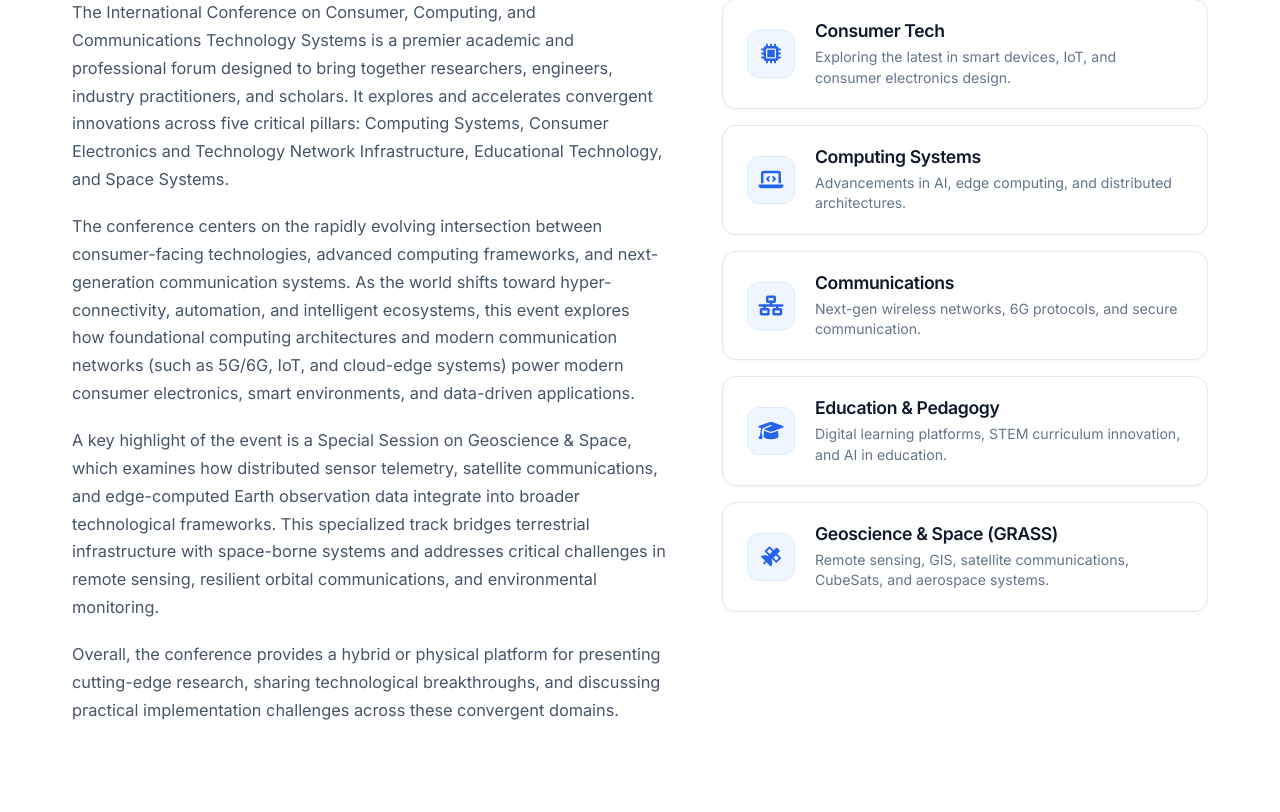
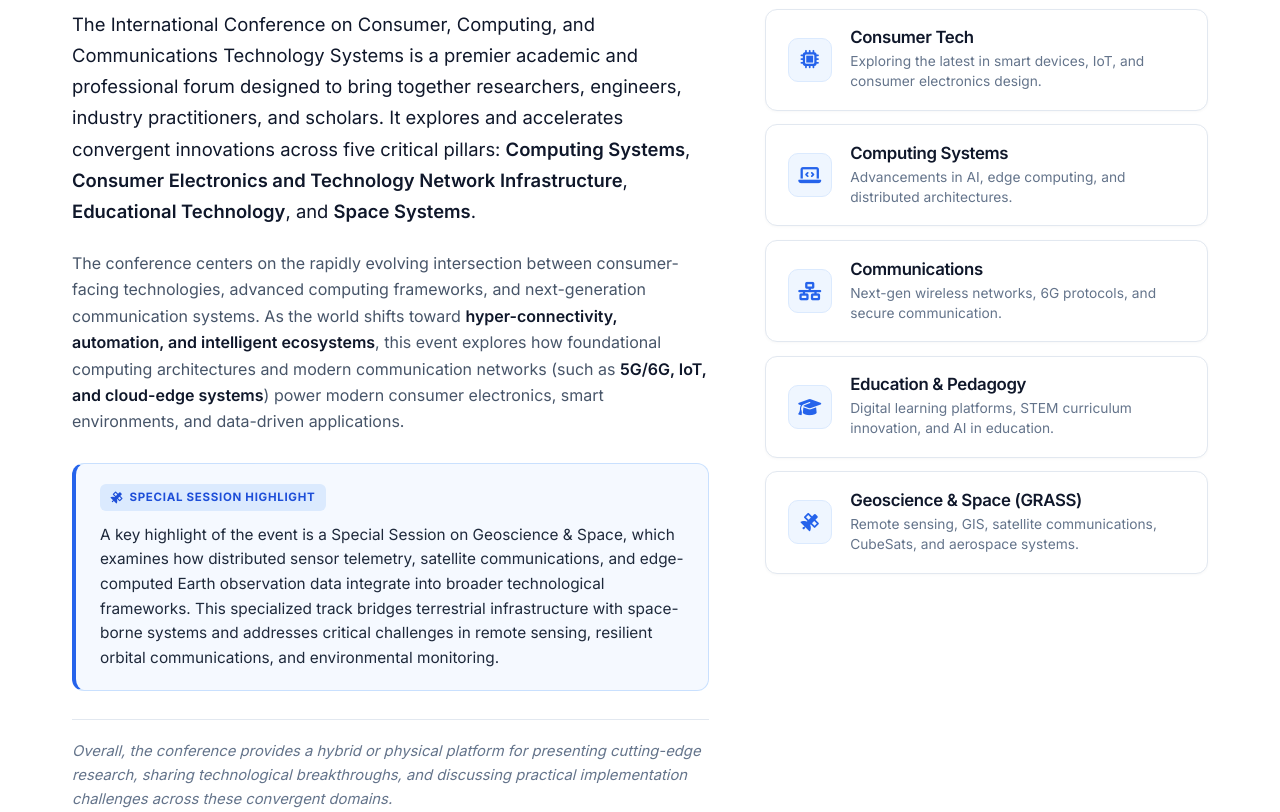
Before and after one commit to justinovate/i3cts, a React (Vite) app: page / in a window 1280 px wide. Shown: the part 1228-2040 px from the top of the page. Built offline with nearby package versions, Linux system fonts and the light colour scheme.

Commit message:
Refine About the Conference section: editorial typography hierarchy & special session card

```diff
--- a/src/components/About.css
+++ b/src/components/About.css
@@ -6,83 +6,154 @@
 
 .about-intro-subtitle {
   max-width: 850px;
-  margin: -1.5rem auto 3rem;
+  margin: -1.5rem auto 3.5rem;
   text-align: center;
-  font-size: 1.1rem;
-  color: var(--text-muted);
+  font-size: 1.125rem;
+  color: #475569;
   line-height: 1.55;
+  font-weight: 400;
 }
 
 .about-grid {
   display: grid;
-  grid-template-columns: 1.1fr 0.9fr;
+  grid-template-columns: 1.18fr 0.82fr;
   gap: 3.5rem;
   align-items: start;
 }
 
-.about-text {
-  font-size: 1.02rem;
-  margin-bottom: 1.25rem;
-  color: var(--text-muted);
-  line-height: 1.7;
+/* Editorial Typography (Left Column) */
+.about-content {
+  display: flex;
+  flex-direction: column;
 }
 
+.about-lead-text {
+  font-size: 1.15rem;
+  line-height: 1.7;
+  color: #0f172a;
+  margin-bottom: 1.4rem;
+  font-weight: 400;
+}
+
+.about-body-text {
+  font-size: 1rem;
+  line-height: 1.65;
+  color: #475569;
+  margin-bottom: 1.75rem;
+}
+
+.text-emphasis {
+  font-weight: 600;
+  color: #0f172a;
+}
+
+/* Special Session Feature Card */
+.about-highlight-card {
+  background: rgba(239, 246, 255, 0.6);
+  border: 1px solid rgba(191, 219, 254, 0.8);
+  border-left: 4px solid #2563eb;
+  border-radius: 12px;
+  padding: 20px 24px;
+  margin-bottom: 1.75rem;
+}
+
+.highlight-badge-row {
+  margin-bottom: 0.75rem;
+}
+
+.highlight-badge {
+  display: inline-flex;
+  align-items: center;
+  gap: 0.4rem;
+  font-size: 0.72rem;
+  font-weight: 700;
+  text-transform: uppercase;
+  letter-spacing: 0.06em;
+  padding: 0.25rem 0.65rem;
+  border-radius: 6px;
+  background: #dbeafe;
+  color: #1d4ed8;
+}
+
+.highlight-badge i {
+  font-size: 0.75rem;
+}
+
+.highlight-card-text {
+  font-size: 0.96rem;
+  line-height: 1.6;
+  color: #1e293b;
+  margin: 0;
+}
+
+/* Conclusion Note */
+.about-conclusion-text {
+  font-size: 0.925rem;
+  line-height: 1.6;
+  color: #64748b;
+  font-style: italic;
+  padding-top: 1.25rem;
+  border-top: 1px solid #e2e8f0;
+  margin: 0;
+}
+
+/* Right-Column Pillar Cards */
 .about-cards {
   display: flex;
   flex-direction: column;
-  gap: 1rem;
+  gap: 0.85rem;
 }
 
 .theme-card {
   display: flex;
   align-items: center;
-  gap: 1.25rem;
-  padding: 1.25rem 1.5rem;
+  gap: 1.15rem;
+  padding: 1.1rem 1.35rem;
   background: #ffffff;
-  border: 1px solid #e5e7eb;
-  border-radius: 14px;
-  box-shadow: 0 1px 3px rgba(0, 0, 0, 0.04);
+  border: 1px solid #e2e8f0;
+  border-radius: 12px;
+  box-shadow: 0 1px 3px rgba(0, 0, 0, 0.03);
   transition: all 0.25s cubic-bezier(0.16, 1, 0.3, 1);
 }
 
 .theme-card:hover {
   border-color: #2563eb;
-  transform: translateY(-3px);
+  transform: translateY(-2px);
   box-shadow: 0 10px 24px -5px rgba(15, 23, 42, 0.08);
 }
 
 .icon-wrapper {
-  width: 48px;
-  height: 48px;
+  width: 44px;
+  height: 44px;
   flex-shrink: 0;
   background: #eff6ff;
   border: 1px solid #dbeafe;
-  border-radius: 12px;
+  border-radius: 10px;
   display: flex;
   align-items: center;
   justify-content: center;
-  font-size: 1.25rem;
+  font-size: 1.15rem;
   color: #2563eb;
-  transition: transform 0.25s ease, background-color 0.25s ease, color 0.25s ease;
+  transition: all 0.25s ease;
 }
 
 .theme-card:hover .icon-wrapper {
-  transform: scale(1.06);
+  transform: scale(1.05);
   background: #2563eb;
   color: #ffffff;
 }
 
 .theme-card-content h3 {
-  margin-bottom: 0.25rem;
+  margin-bottom: 0.2rem;
   color: #0f172a;
-  font-size: 1.1rem;
+  font-size: 1.05rem;
   line-height: 1.3;
   font-weight: 600;
 }
 
 .theme-card-content p {
   color: #64748b;
-  font-size: 0.88rem;
+  font-size: 0.86rem;
   line-height: 1.45;
   margin-bottom: 0;
 }
--- a/src/components/About.jsx
+++ b/src/components/About.jsx
@@ -10,23 +10,39 @@ const About = () => {
         </p>
 
         <div className="about-grid">
+          {/* Editorial Typography Column (Left) */}
           <div className="about-content">
-            <p className="about-text">
-              The International Conference on Consumer, Computing, and Communications Technology Systems is a premier academic and professional forum designed to bring together researchers, engineers, industry practitioners, and scholars. It explores and accelerates convergent innovations across five critical pillars: Computing Systems, Consumer Electronics and Technology Network Infrastructure, Educational Technology, and Space Systems.
+            {/* 1. Lead Paragraph (Editorial Hook) */}
+            <p className="about-lead-text">
+              The International Conference on Consumer, Computing, and Communications Technology Systems is a premier academic and professional forum designed to bring together researchers, engineers, industry practitioners, and scholars. It explores and accelerates convergent innovations across five critical pillars: <span className="text-emphasis">Computing Systems</span>, <span className="text-emphasis">Consumer Electronics and Technology Network Infrastructure</span>, <span className="text-emphasis">Educational Technology</span>, and <span className="text-emphasis">Space Systems</span>.
             </p>
-            <p className="about-text">
-              The conference centers on the rapidly evolving intersection between consumer-facing technologies, advanced computing frameworks, and next-generation communication systems. As the world shifts toward hyper-connectivity, automation, and intelligent ecosystems, this event explores how foundational computing architectures and modern communication networks (such as 5G/6G, IoT, and cloud-edge systems) power modern consumer electronics, smart environments, and data-driven applications.
+
+            {/* 2. Core Body Copy */}
+            <p className="about-body-text">
+              The conference centers on the rapidly evolving intersection between consumer-facing technologies, advanced computing frameworks, and next-generation communication systems. As the world shifts toward <span className="text-emphasis">hyper-connectivity, automation, and intelligent ecosystems</span>, this event explores how foundational computing architectures and modern communication networks (such as <span className="text-emphasis">5G/6G, IoT, and cloud-edge systems</span>) power modern consumer electronics, smart environments, and data-driven applications.
             </p>
-            <p className="about-text">
-              A key highlight of the event is a Special Session on Geoscience & Space, which examines how distributed sensor telemetry, satellite communications, and edge-computed Earth observation data integrate into broader technological frameworks. This specialized track bridges terrestrial infrastructure with space-borne systems and addresses critical challenges in remote sensing, resilient orbital communications, and environmental monitoring.
-            </p>
-            <p className="about-text">
+
+            {/* 3. Special Session Feature Card */}
+            <div className="about-highlight-card">
+              <div className="highlight-badge-row">
+                <span className="highlight-badge">
+                  <i className="fas fa-satellite"></i> SPECIAL SESSION HIGHLIGHT
+                </span>
+              </div>
+              <p className="highlight-card-text">
+                A key highlight of the event is a Special Session on Geoscience & Space, which examines how distributed sensor telemetry, satellite communications, and edge-computed Earth observation data integrate into broader technological frameworks. This specialized track bridges terrestrial infrastructure with space-borne systems and addresses critical challenges in remote sensing, resilient orbital communications, and environmental monitoring.
+              </p>
+            </div>
+
+            {/* 4. Conclusion Note */}
+            <p className="about-conclusion-text">
               Overall, the conference provides a hybrid or physical platform for presenting cutting-edge research, sharing technological breakthroughs, and discussing practical implementation challenges across these convergent domains.
             </p>
           </div>
 
+          {/* 5 Right-Column Pillar Cards */}
           <div className="about-cards">
-            <div className="glass-card theme-card">
+            <div className="theme-card">
               <div className="icon-wrapper">
                 <i className="fas fa-microchip"></i>
               </div>
@@ -36,7 +52,7 @@ const About = () => {
               </div>
             </div>
 
-            <div className="glass-card theme-card">
+            <div className="theme-card">
               <div className="icon-wrapper">
                 <i className="fas fa-laptop-code"></i>
               </div>
@@ -46,7 +62,7 @@ const About = () => {
               </div>
             </div>
 
-            <div className="glass-card theme-card">
+            <div className="theme-card">
               <div className="icon-wrapper">
                 <i className="fas fa-network-wired"></i>
               </div>
@@ -56,7 +72,7 @@ const About = () => {
               </div>
             </div>
 
-            <div className="glass-card theme-card">
+            <div className="theme-card">
               <div className="icon-wrapper">
                 <i className="fas fa-graduation-cap"></i>
               </div>
@@ -66,7 +82,7 @@ const About = () => {
               </div>
             </div>
 
-            <div className="glass-card theme-card">
+            <div className="theme-card">
               <div className="icon-wrapper">
                 <i className="fas fa-satellite"></i>
               </div>
```
